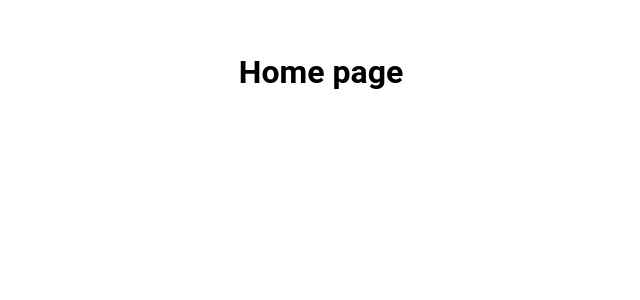
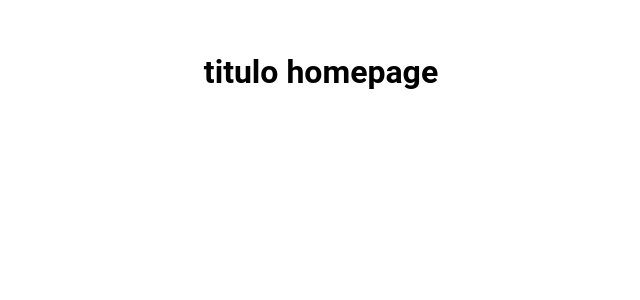
Before and after one commit to HANDMADE-ATELIE/handmade.atelie.frontend, a React (Vite) app: page / in a window 1280 px wide. Shown: the top 300 px of the page, without its empty margins (319-959 px from the left). Built offline with nearby package versions, Linux system fonts and the light colour scheme.

Commit message:
implementing-i18n-on-application

```diff
--- a/package.json
+++ b/package.json
@@ -10,8 +10,10 @@
     "preview": "vite preview"
   },
   "dependencies": {
+    "i18next": "^23.11.5",
     "react": "^18.2.0",
-    "react-dom": "^18.2.0"
+    "react-dom": "^18.2.0",
+    "react-i18next": "^14.1.2"
   },
   "devDependencies": {
     "@types/react": "^18.2.66",
--- /dev/null
+++ b/src/assets/i18n/i18nify.js
@@ -0,0 +1,29 @@
+import i18n from 'i18next';
+import { initReactI18next } from 'react-i18next';
+
+import ptTranslation from './locales/pt-br.json';
+
+const resources = {
+    pt: {
+        translation: ptTranslation
+    }
+};
+
+i18n
+    .use(initReactI18next)
+    .init({
+        resources,
+
+        lng: 'pt',
+        fallbackLng: 'pt',
+
+        interpolation: {
+            escapeValue: false
+        },
+
+        react: {
+            wait: true
+        }
+    });
+
+export default i18n;
--- /dev/null
+++ b/src/assets/i18n/locales/pt-br.json
@@ -0,0 +1,5 @@
+{
+    "homePage": {
+        "title": "titulo homepage"
+    }
+}
--- a/src/main.jsx
+++ b/src/main.jsx
@@ -4,6 +4,8 @@ import ReactDOM from 'react-dom/client'
 import './assets/global/styles.css'
 import './assets/global/fonts.css'
 import './assets/global/colors.css'
+
+import './assets/i18n/i18nify.js'
 
 import App from './App.jsx'
 
--- a/src/pages/home/Home.jsx
+++ b/src/pages/home/Home.jsx
@@ -1,9 +1,13 @@
-import './Home.css'
+import './Home.css';
+
+import { useTranslation } from 'react-i18next';
 
 function Home() {
+    const { t } = useTranslation()
+
     return (
         <>
-            <h1>Home page</h1>
+            <h1>{t('homePage.title')}</h1>
         </>
     )
 }
```
